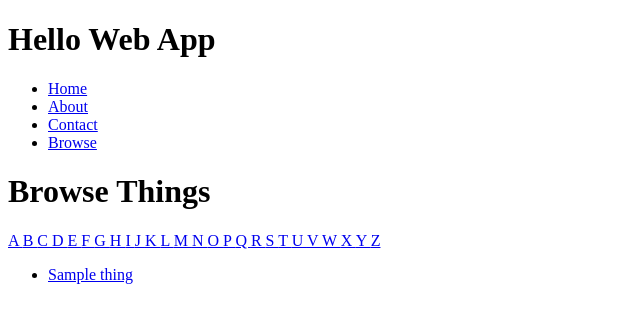
After one commit to tracylm/hello-web-app, a Django app: page /browse/name/ in a window 1280 px wide. The commit adds this page. Shown: the top 323 px of the page, without its empty margins (0-640 px from the left). Run offline with Django 3.2, Linux system fonts and the light colour scheme; tables that the repository leaves empty hold one stand-in row (values such as "Sample post").

Commit message:
Added basic browse pages.

```diff
--- a/collection/templates/base.html
+++ b/collection/templates/base.html
@@ -24,6 +24,9 @@
                     <li>
                         <a href="{% url 'contact' %}">Contact</a>
                     </li>
+                    <li>
+                        <a href="{% url 'browse' %}">Browse</a>
+                    </li>
                     {% if user.is_authenticated %}
                     <li>
                         <a href="{% url 'auth_logout' %}">Logout</a>
--- /dev/null
+++ b/collection/templates/search/search.html
@@ -0,0 +1,29 @@
+{% extends 'base.html' %}
+{% block title %}
+    Browse - {{ block.super }}
+{% endblock title %}
+
+{% block content %}
+    <h1>
+        Browse Things{% if initial %} Starting with
+        '{{ initial|title }}'{% endif %}
+    </h1>
+
+    {% for letter in 'abcdefghijklmnopqrstuvwxyz' %}
+    <a href="{% url 'browse_by_name' initial=letter %}"
+    {% if initial == letter %}class="active"{% endif %}>
+        {{ letter|upper }}
+    </a>
+    {% endfor %}
+
+    {% for thing in things %}
+    <ul>
+        <li>
+            <a href="{% url 'thing_detail' slug=thing.slug %}">
+                {{ thing.name }}
+        </li>
+    </ul>
+    {% empty %}
+    <p>Sorry, no results!</p>
+    {% endfor %}
+{% endblock content %}
--- a/collection/views.py
+++ b/collection/views.py
@@ -58,3 +58,15 @@ def create_thing(request):
     return render(request, 'things/create_thing.html', {
         'form': form,
     })
+
+def browse_by_name(request, initial=None):
+    if initial:
+        things = Thing.objects.filter(name__istartswith=initial)
+        things = things.order_by('name')
+    else:
+        things = Thing.objects.all().order_by('name')
+
+    return render(request, 'search/search.html', {
+        'things': things,
+        'initial': initial,
+    })
--- a/hellowebapp/urls.py
+++ b/hellowebapp/urls.py
@@ -21,7 +21,9 @@ from django.contrib.auth.views import (
 )
 from django.conf.urls import url, include
 from django.contrib import admin
-from django.views.generic import TemplateView
+from django.views.generic import (TemplateView,
+    RedirectView,
+)
 from collection import views
 from collection.backends import MyRegistrationView
 
@@ -31,11 +33,15 @@ urlpatterns = [
         TemplateView.as_view(template_name='about.html'), name='about'),
     url(r'^contact/$',
         TemplateView.as_view(template_name='contact.html'), name='contact'),
-    url(r'^things/(?P<slug>[-\w]+)/$', views.thing_detail,
-        name='thing_detail'),
-    url(r'^things/(?P<slug>[-\w]+)/edit/$',
-        views.edit_thing,
-        name='edit_thing'),
+    url(r'^things/$', RedirectView.as_view(pattern_name='browse', permanent=True)),
+    url(r'^things/(?P<slug>[-\w]+)/$', views.thing_detail, name='thing_detail'),
+    url(r'^things/(?P<slug>[-\w]+)/edit/$', views.edit_thing, name='edit_thing'),
+    url(r'^browse/$', RedirectView.as_view(pattern_name='browse', permanent=True)),
+    url(r'^browse/name/$', views.browse_by_name, name='browse'),
+    url(r'^browse/name/(?P<initial>[-\w]+)/$',
+        views.browse_by_name, name='browse_by_name'),
+
+    # password reset URLs
     url(r'^accounts/password/reset/$',
         password_reset,
         {'template_name':
@@ -56,6 +62,8 @@ urlpatterns = [
         {'template_name':
         'registration/password_reset_complete.html'},
         name="password_reset_complete"),
+
+    # other URLs
     url(r'^accounts/register/$',
         MyRegistrationView.as_view(),
         name='registration_register'),
```
